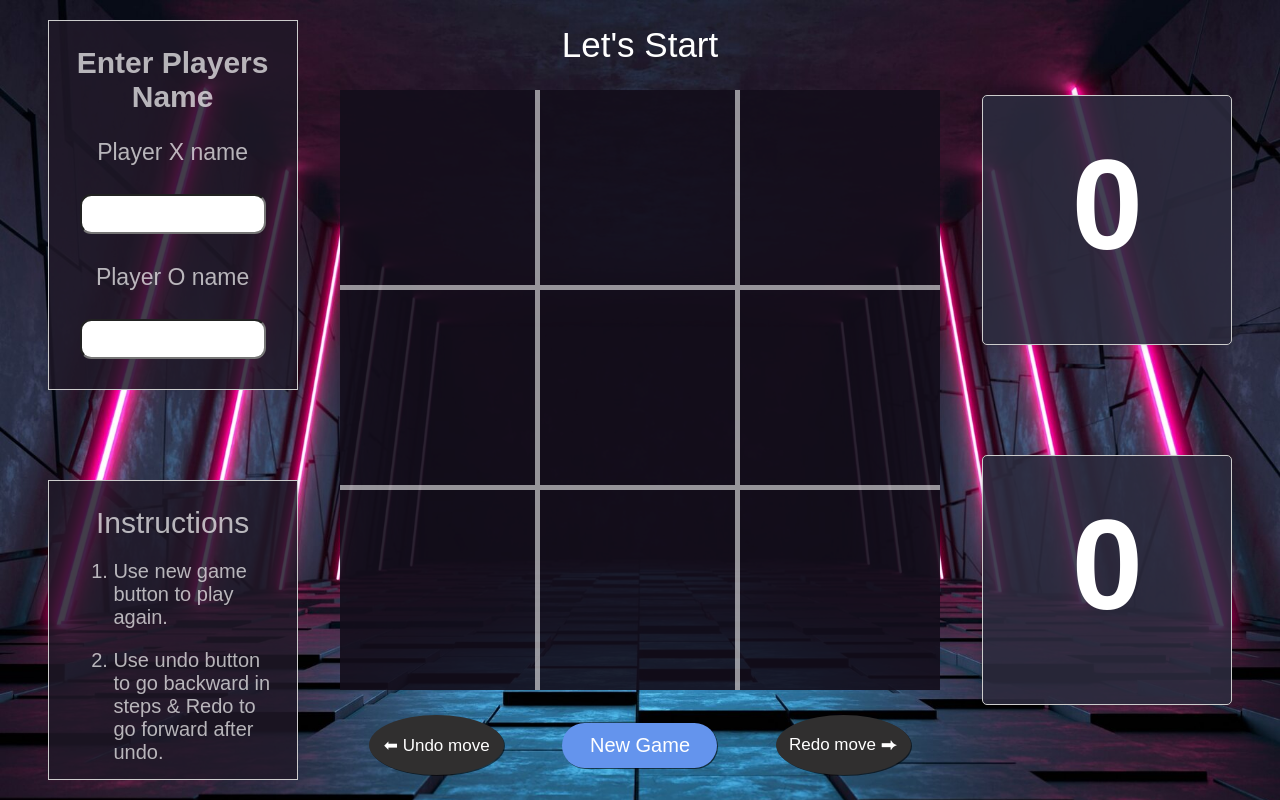
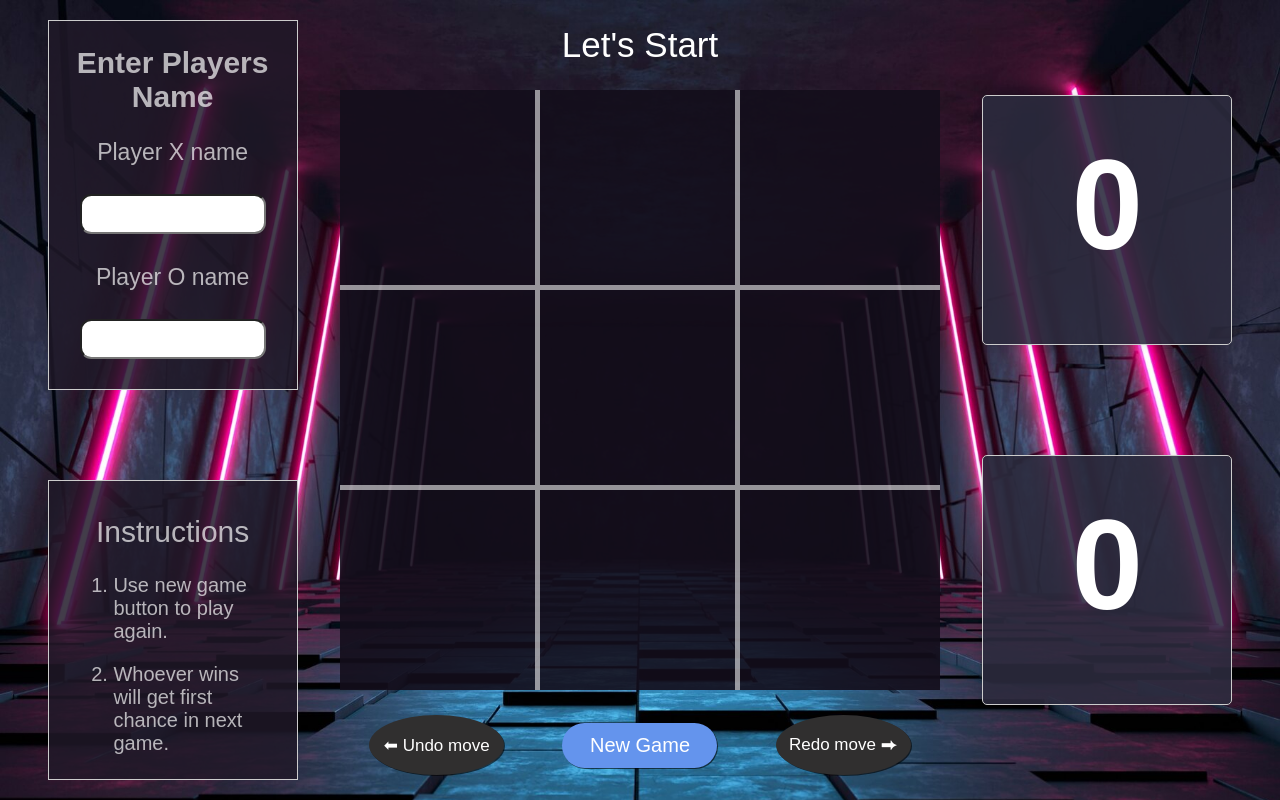
Before and after one commit to Aditya-Devarkonda/TIC-TAC-TOE, a React (Vite) app: page / in a window 1280 px wide. Built offline with nearby package versions, Linux system fonts and the light colour scheme.

Commit message:
Feat: who wins play first Reactor: instructions
Feat: who wins will play first.
Reactor: instructions updated

```diff
--- a/src/App.jsx
+++ b/src/App.jsx
@@ -69,7 +69,7 @@ export default function Board() {
   }
 
   function ResetSquareValues() {
-    setCurrentMove(true);
+    setCurrentMove(prevMove => !prevMove);
     setWinnerName("Let's Start");
     setAllStepSquareValues([Array(9).fill(null)]);
     setDeletedSteps([]);
--- a/src/components/LeftArea.jsx
+++ b/src/components/LeftArea.jsx
@@ -29,7 +29,7 @@ function LeftArea ({setPlayerXName,setPlayerOName}) {
                 <p className='rule-heading'>Instructions</p>
                 <ol className='rule-points'>
                     <li className='point1'>Use new game button to play again.</li>
-                    <li className='point'>Use undo button to go backward in steps & Redo to go forward after undo.</li>
+                    <li className='point'>Whoever wins will get first chance in next game.</li>
                 </ol>
            </div>
 
--- a/src/leftArea.css
+++ b/src/leftArea.css
@@ -57,7 +57,7 @@
     margin-left: 10%;
     display: flex;
     flex-direction: column;
-    justify-content:center;
+    justify-content:space-evenly;
     align-items:center;
     /* color: white; */
     color: rgba(255, 255, 255, 0.684);
```
